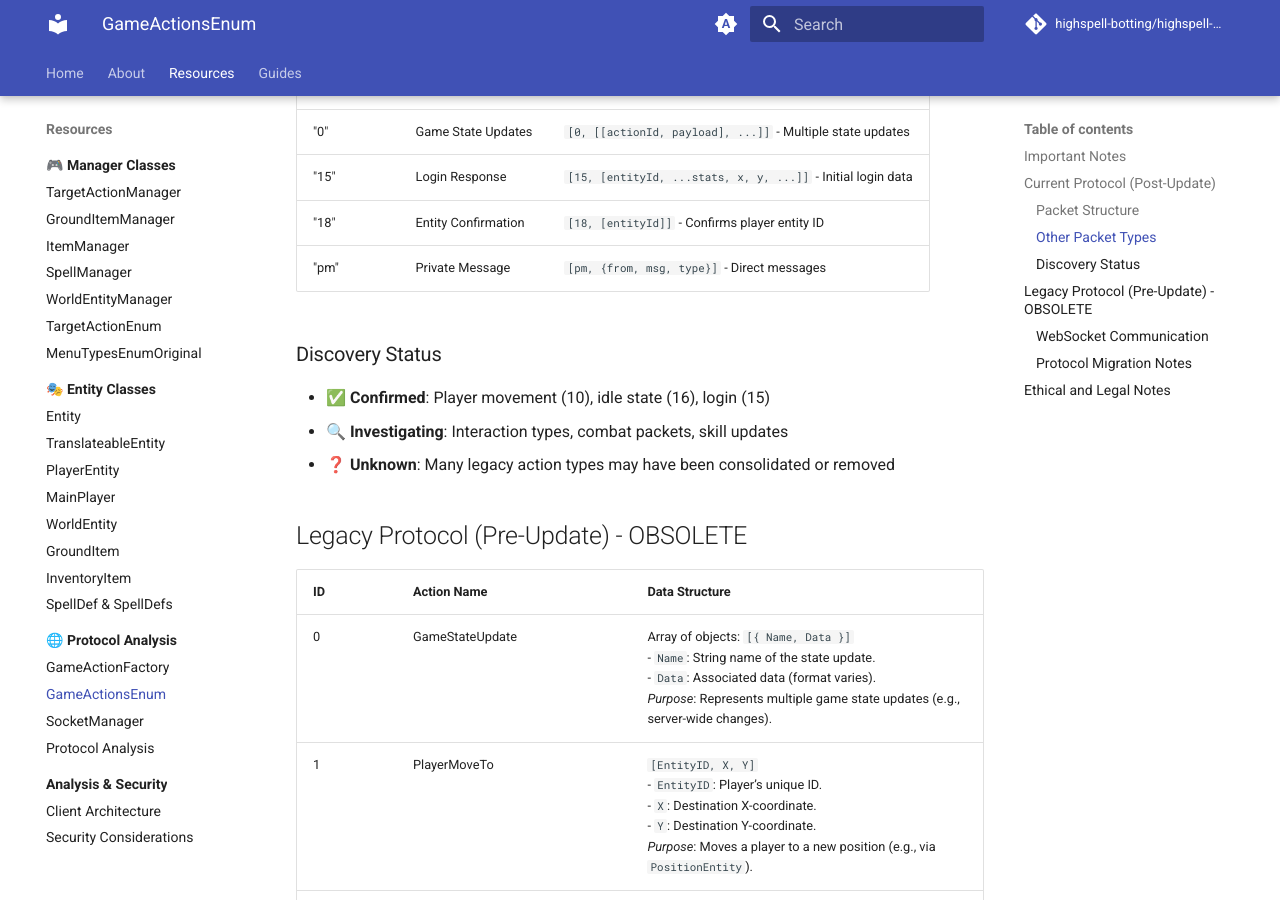
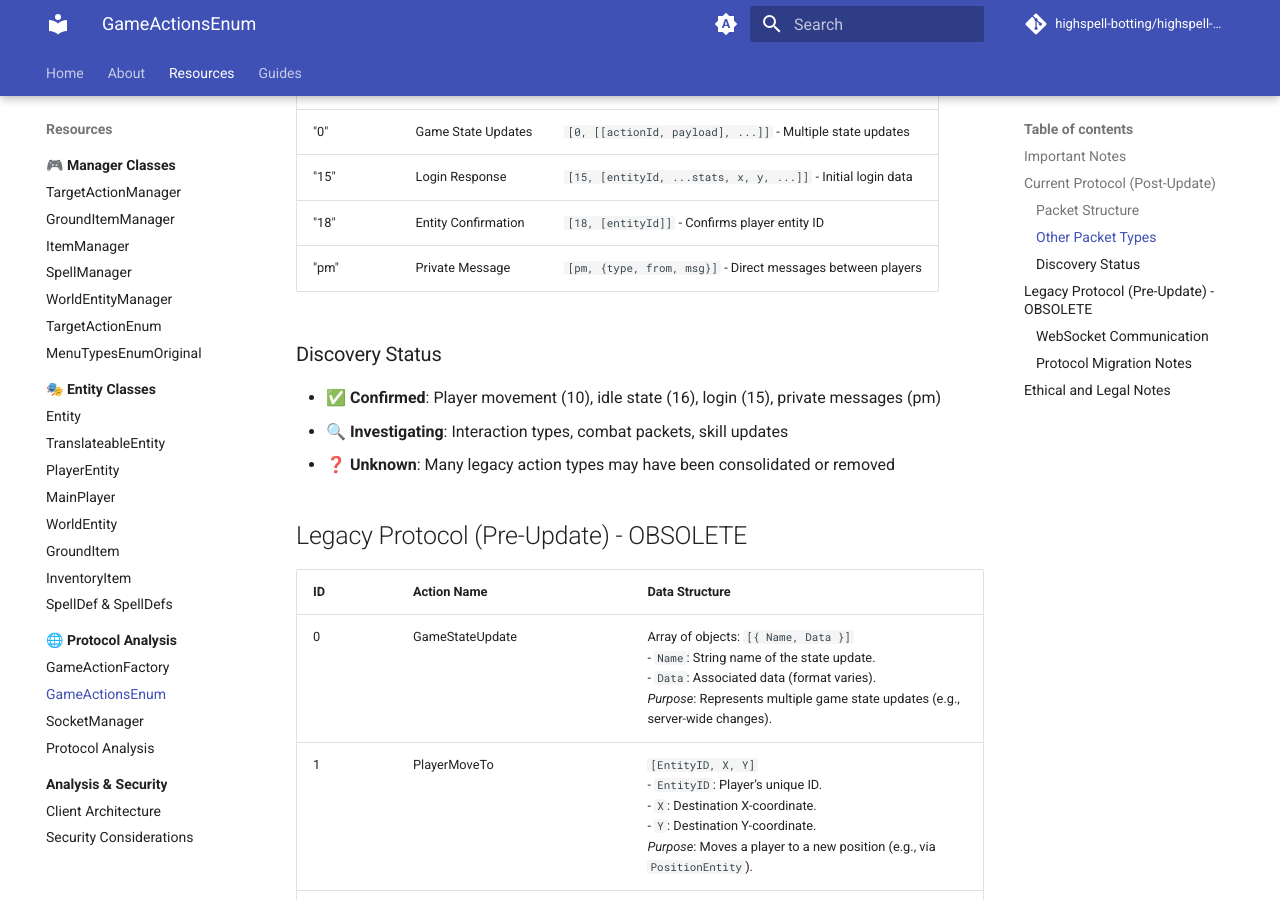
Before and after one commit to highspell-botting/highspell-botting.github.io, an MkDocs documentation site: the page built from docs/resources/protocol/game-websocket.md, in a window 1280 px wide and 900 px high, scrolled down 1024 px. Built offline with MkDocs 1.6.1 and Material for MkDocs 9.7.7, drawn with Linux system fonts in a browser that asks for light colours; comment, search, counter and statistics services are not loaded; the version menu is left out.

Commit message:
doc: game-websocket.md update PM

```diff
--- a/docs/resources/protocol/game-websocket.md
+++ b/docs/resources/protocol/game-websocket.md
@@ -27,10 +27,10 @@ All player actions now use packet type `"1"` with format: `42["1", [ActionType,
 | "0" | Game State Updates | `[0, [[actionId, payload], ...]]` - Multiple state updates |
 | "15" | Login Response | `[15, [entityId, ...stats, x, y, ...]]` - Initial login data |
 | "18" | Entity Confirmation | `[18, [entityId]]` - Confirms player entity ID |
-| "pm" | Private Message | `[pm, {from, msg, type}]` - Direct messages |
+| "pm" | Private Message | `[pm, {type, from, msg}]` - Direct messages between players |
 
 ### Discovery Status
-- ✅ **Confirmed**: Player movement (10), idle state (16), login (15)
+- ✅ **Confirmed**: Player movement (10), idle state (16), login (15), private messages (pm)
 - 🔍 **Investigating**: Interaction types, combat packets, skill updates
 - ❓ **Unknown**: Many legacy action types may have been consolidated or removed
 
```
